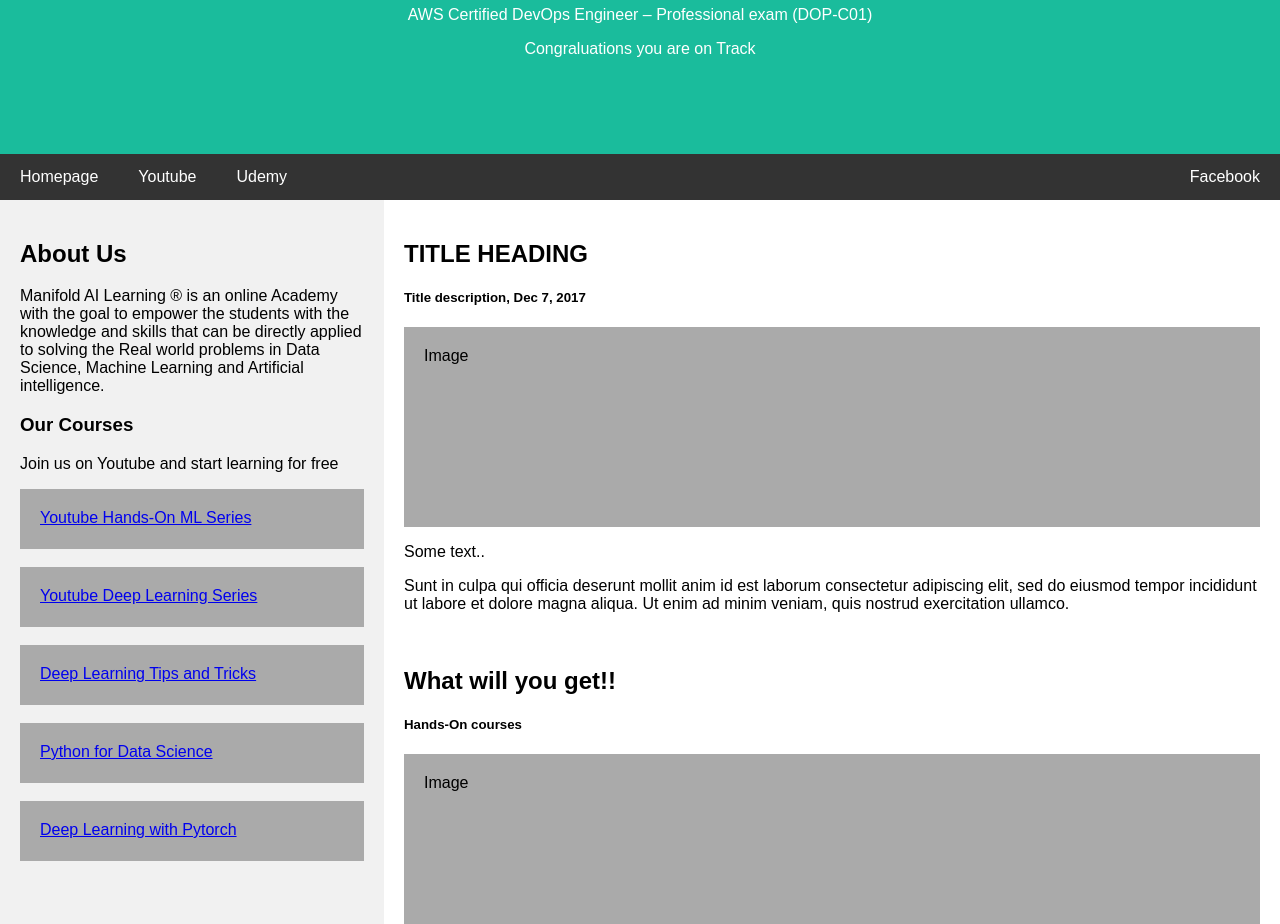
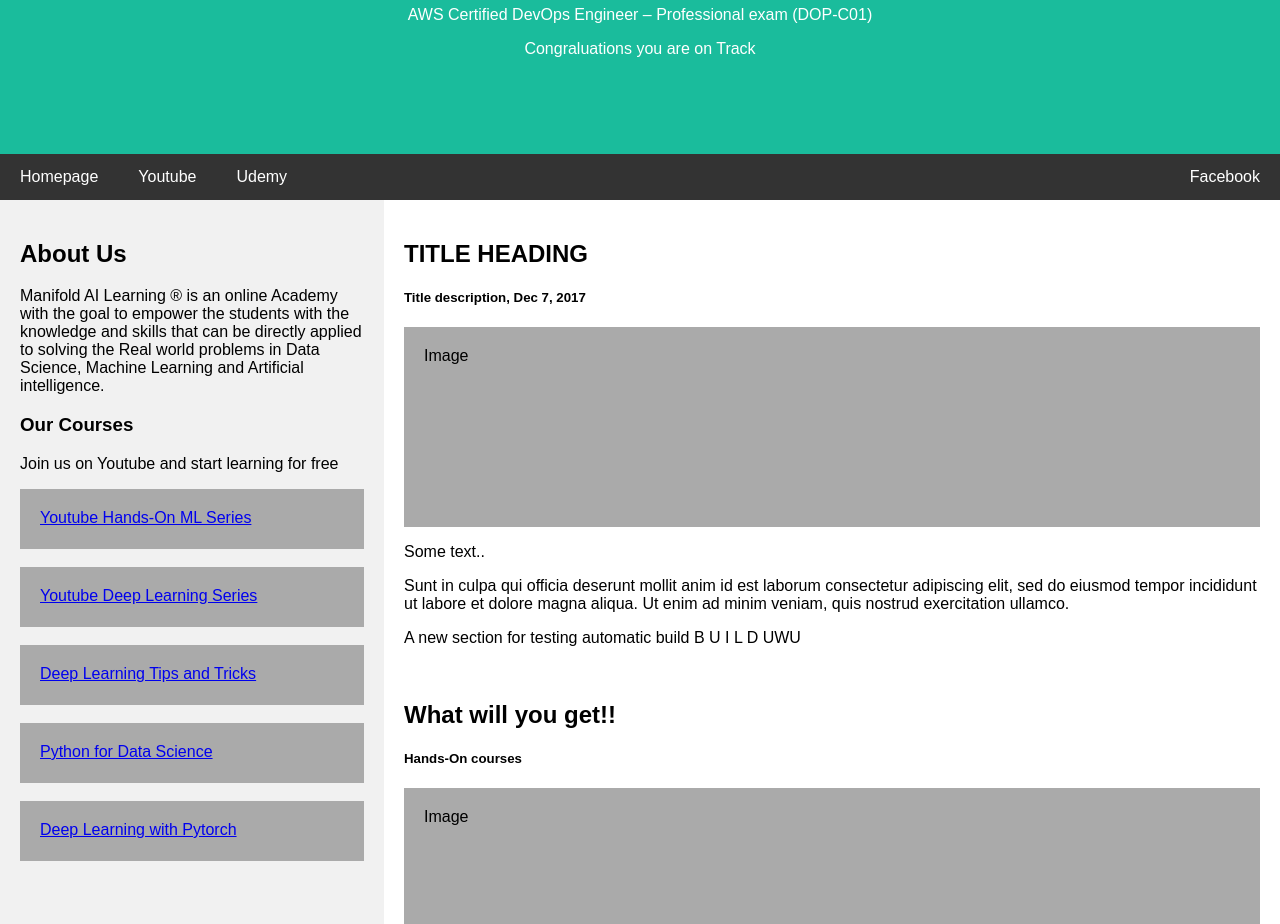
Before and after one commit to kalvin1024/mlops-practice, a plain HTML site: page index.html in a window 1280 px wide. Shown: the part 173-1097 px from the top of the page. Drawn offline with Linux system fonts and the light colour scheme.

Commit message:
update env

```diff
--- a/index.html
+++ b/index.html
@@ -143,6 +143,7 @@ body {
     <div class="fakeimg" style="height:200px;">Image</div>
     <p>Some text..</p>
     <p>Sunt in culpa qui officia deserunt mollit anim id est laborum consectetur adipiscing elit, sed do eiusmod tempor incididunt ut labore et dolore magna aliqua. Ut enim ad minim veniam, quis nostrud exercitation ullamco.</p>
+    <p>A new section for testing automatic build B U I L D UWU</p>
     <br>
     <h2>What will you get!!</h2>
     <h5>Hands-On courses</h5>
```
